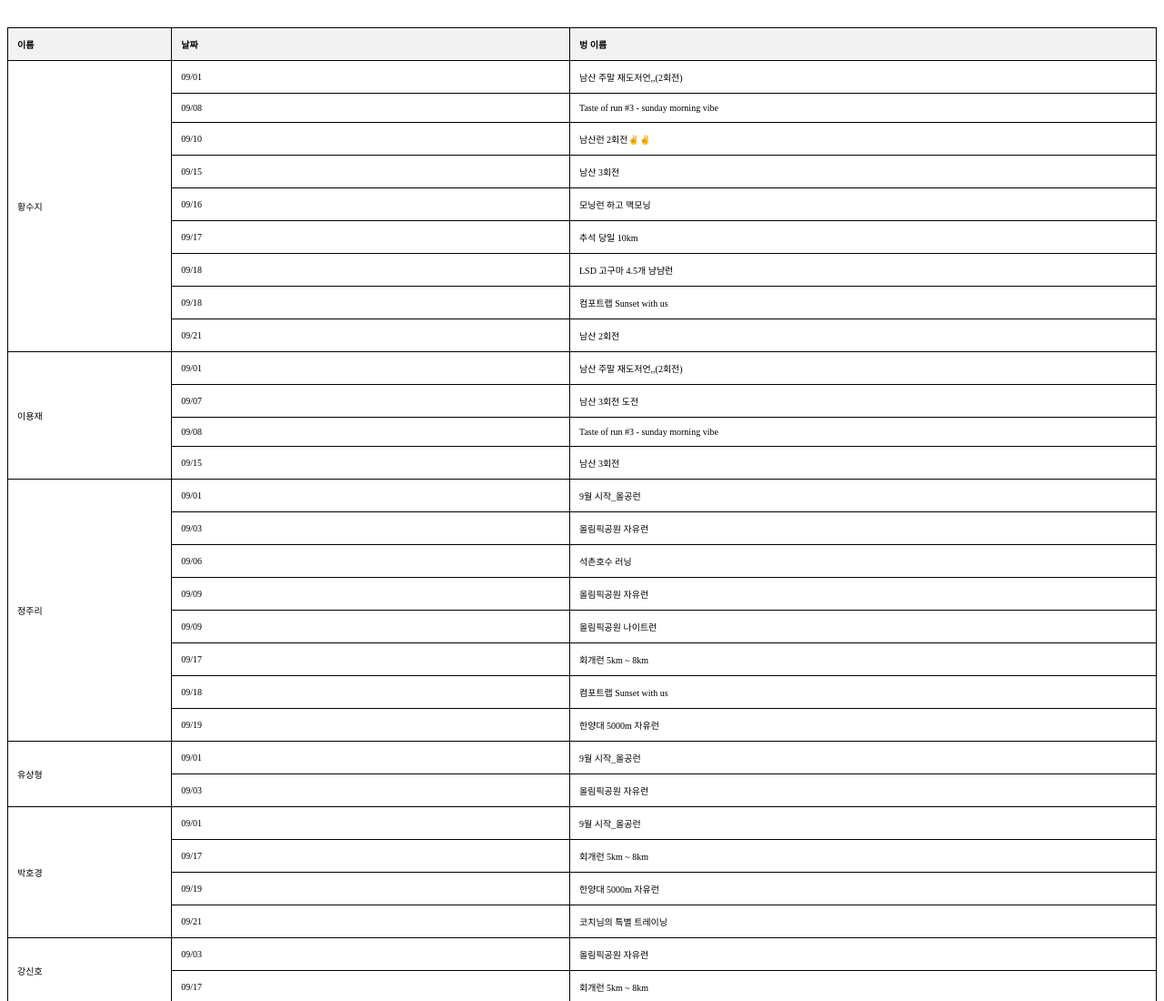
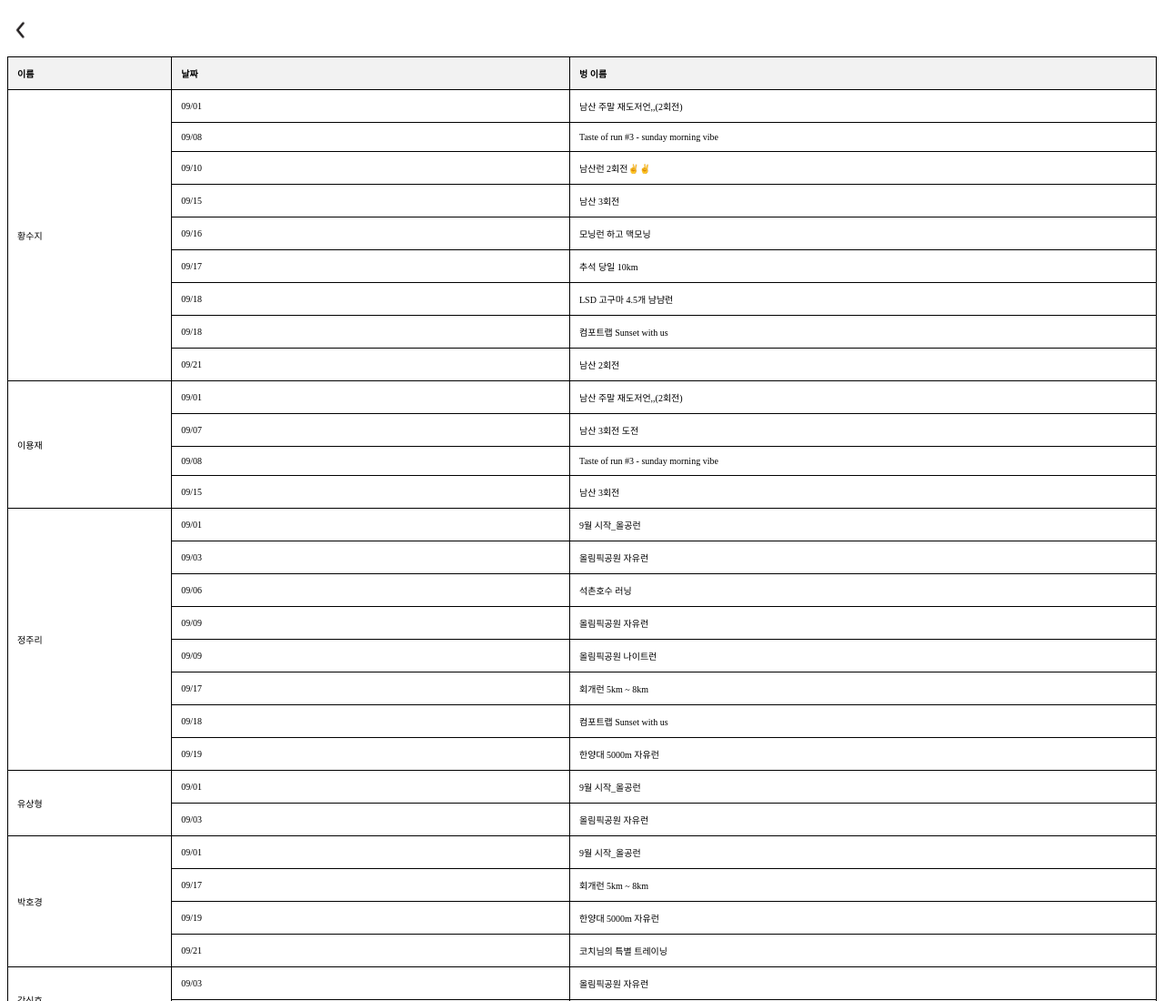
Before and after one commit to Daseul727/rnbl_ranking, a website built with webpack: page detail.html in a window 1280 px wide. Shown: the top 1100 px of the page at 91% size. Built offline with nearby package versions, Linux system fonts and the light colour scheme.

Commit message:
뒤로가기 버튼추가

```diff
--- a/detail.html
+++ b/detail.html
@@ -24,7 +24,22 @@
 </head>
 <body>
 
-<table style="margin-top:30px;">
+<div>
+  <button onclick="history.back()" style="
+    background-color: transparent;
+    border: none;
+    cursor: pointer;
+    padding: 0;
+    margin-top: 10px;
+  ">
+    <img src="./img/arrowiosback.png" alt="뒤로가기" style="
+      width: 30px;
+      height: 30px;
+    ">
+  </button>
+</div>
+
+<table style="margin-top:10px;">
   <thead>
   <tr>
     <th>이름</th>
```
Also changed, not shown: css/main.css (+9 -2 lines), index.html (+5 -2 lines), img/arrowiosback.png (added).
